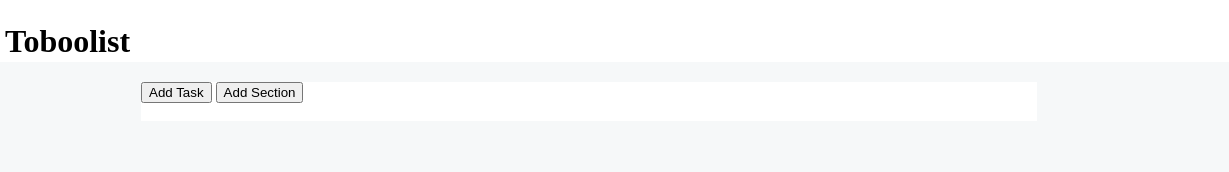
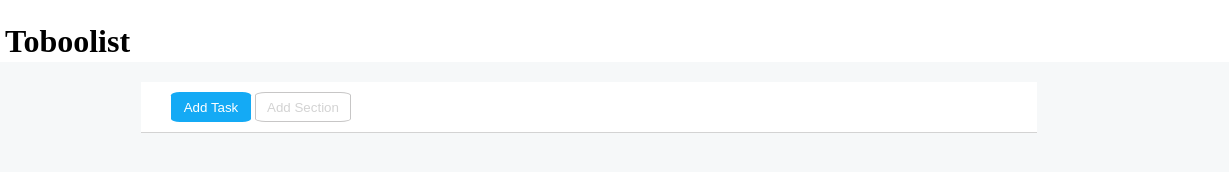
Before and after one commit to gabrielemarchesano/html-css-toboolist, a plain HTML site: page index.html in a window 1280 px wide. Shown: the full height of the page, 51-1280 px from the left. Drawn offline with Linux system fonts and the light colour scheme.

Commit message:
add buttons

```diff
--- a/assets/css/style.css
+++ b/assets/css/style.css
@@ -19,6 +19,7 @@ header {
   background-color: var(--toboo-el_color);
 }
 
+
 .banner {
   padding: 2px;
 }
@@ -28,12 +29,41 @@ header {
   height: 40px;
 }
 
-.title{
+.title {
   font-size: 2rem;
 }
 
-.container{
+.container {
   margin: 20px auto 5px;
   width: 70%;
   background-color: var(--toboo-el_color);
 }
+
+.button-container {
+  border-bottom: 1px solid lightgrey;
+}
+
+.buttons {
+  padding: 10px;
+  margin-left: 20px;
+}
+
+.active {
+  text-align: center;
+  color: var(--toboo-el_color);
+  background-color: var(--toboo-button_color);
+  height: 30px;
+  width: 5rem;
+  border-radius: 11%;
+  border: var(--toboo-button_color)
+}
+
+.inactive {
+  text-align: center;
+  color: lightgray;
+  background-color: var(--toboo-el_color);
+  height: 30px;
+  width: 6rem;
+  border-radius: 11%;
+  border: 1px solid rgb(199, 198, 198);
+}
--- a/index.html
+++ b/index.html
@@ -1,27 +1,28 @@
 <!DOCTYPE html>
 <html lang="en">
   <head>
-  <meta charset="UTF-8">
-  <meta name="viewport" content="width=device-width, initial-scale=1.0">
-  <link rel="stylesheet" href="./assets/css/style.css">
+    <meta charset="UTF-8" />
+    <meta name="viewport" content="width=device-width, initial-scale=1.0" />
+    <link rel="stylesheet" href="./assets/css/style.css" />
     <title>Toboolist</title>
   </head>
 
   <body>
     <header>
       <div class="banner">
-      <img class="logo" src="./assets/img/Logo.png" alt="Boolean logo">
+        <img class="logo" src="./assets/img/Logo.png" alt="Boolean logo" />
         <strong class="title">Toboolist</strong>
       </div>
     </header>
 
     <main>
       <div class="container">
+        <div class="button-container">
           <div class="buttons">
-        <input type="button" value="Add Task">
-        <input type="button" value="Add Section">
+            <input class="active" type="button" value="Add Task" />
+            <input class="inactive" type="button" value="Add Section" />
           </div>
-      <br>
+        </div>
       </div>
     </main>
   </body>
```
Lines whose indentation alone changed are shown as unchanged.
